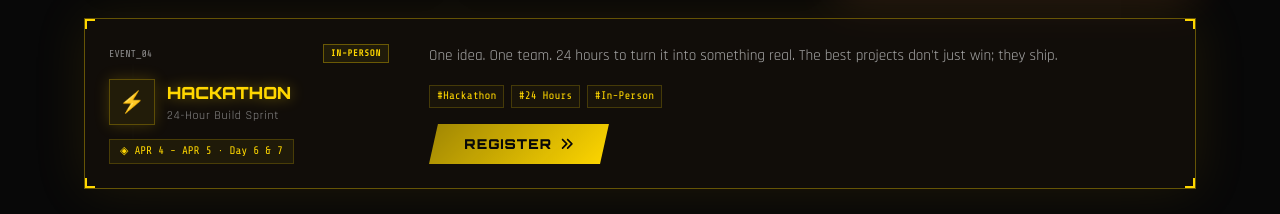
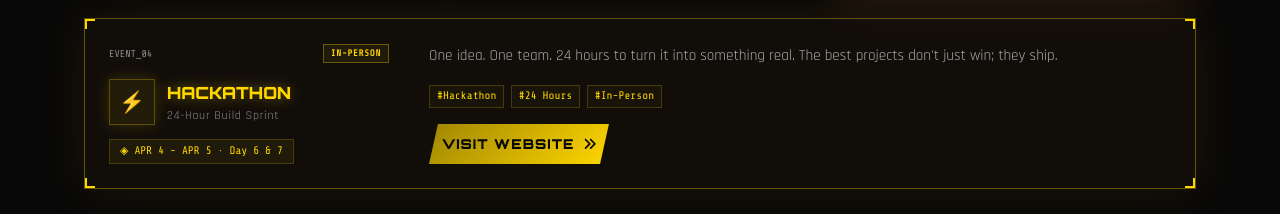
Before and after one commit to BMSCE-IEEE-CS/csweek, a Next.js app: page / in a window 1280 px wide. Shown: the part 1547-1761 px from the top of the page. Built offline with nearby package versions, Linux system fonts and the light colour scheme.

Commit message:
feat: update hackathon link in events and footer

```diff
--- a/components/Events.tsx
+++ b/components/Events.tsx
@@ -82,7 +82,8 @@ const events = [
     color: "#FFD700",
     status: "IN-PERSON",
     register: true,
-    registerUrl: "https://forms.gle/vihXjkStJdtJQpL99",
+    registerUrl: "https://synthverse-hackathon.vercel.app/",
+    buttonLabel: "VISIT WEBSITE",
     highlight: true,
     accentBg: "rgba(255,140,66,0.04)",
   },
@@ -91,6 +92,7 @@ const events = [
 export type EventType = (typeof events)[0] & {
   accentBg?: string;
   glowColor?: string;
+  buttonLabel?: string;
 };
 
 export default function Events() {
@@ -503,7 +505,7 @@ function EventCard({
                   "polygon(9px 0%,100% 0%,calc(100% - 9px) 100%,0% 100%)",
               }}
             >
-              REGISTER <FaAnglesRight />
+              {event.buttonLabel || "REGISTER"} <FaAnglesRight />
             </motion.a>
           )}
         </div>
--- a/components/Footer.tsx
+++ b/components/Footer.tsx
@@ -23,7 +23,11 @@ const eventLinks = [
   { label: "Codeathon", href: "#events" },
   { label: "Cryptic Hunt", href: "#events" },
   { label: "Collab Events", href: "#events" },
-  { label: "Hackathon", href: "#events" },
+  {
+    label: "Hackathon",
+    href: "https://synthverse-hackathon.vercel.app/",
+    external: true,
+  },
 ];
 
 export default function Footer() {
@@ -261,6 +265,8 @@ export default function Footer() {
                   <a
                     key={link.label}
                     href={link.href}
+                    target={link.external ? "_blank" : undefined}
+                    rel={link.external ? "noopener noreferrer" : undefined}
                     style={{
                       fontFamily: "'Share Tech Mono',monospace",
                       fontSize: "11px",
```
